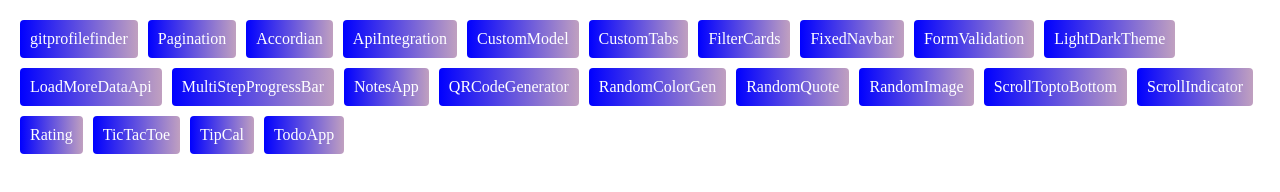
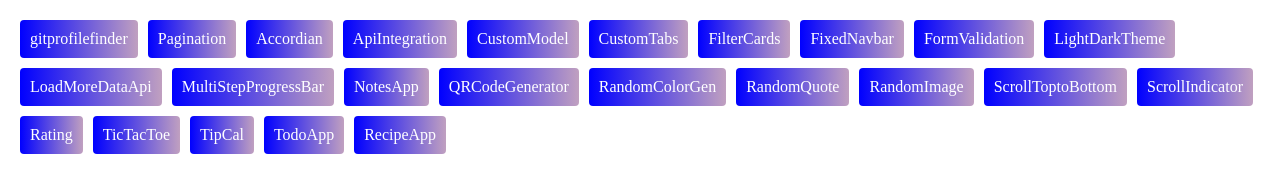
Before and after one commit to Saddamwassan/MultipleMiniProjects, a plain HTML site: page index.html in a window 1280 px wide. Drawn offline with Linux system fonts and the light colour scheme; a script that the page names is missing.

Commit message:
RecipeApp added to other projects

```diff
--- a/index.html
+++ b/index.html
@@ -31,6 +31,8 @@
         <a href="TicTacToe/index.html">TicTacToe</a>
         <a href="TipCalculator/index.html">TipCal</a>
         <a href="Todoapp/index.html">TodoApp</a>
+        <a href="RecipeApp/index.html">RecipeApp</a>
+
     </div>
     <script src="script.js"></script>
 </body>
```
